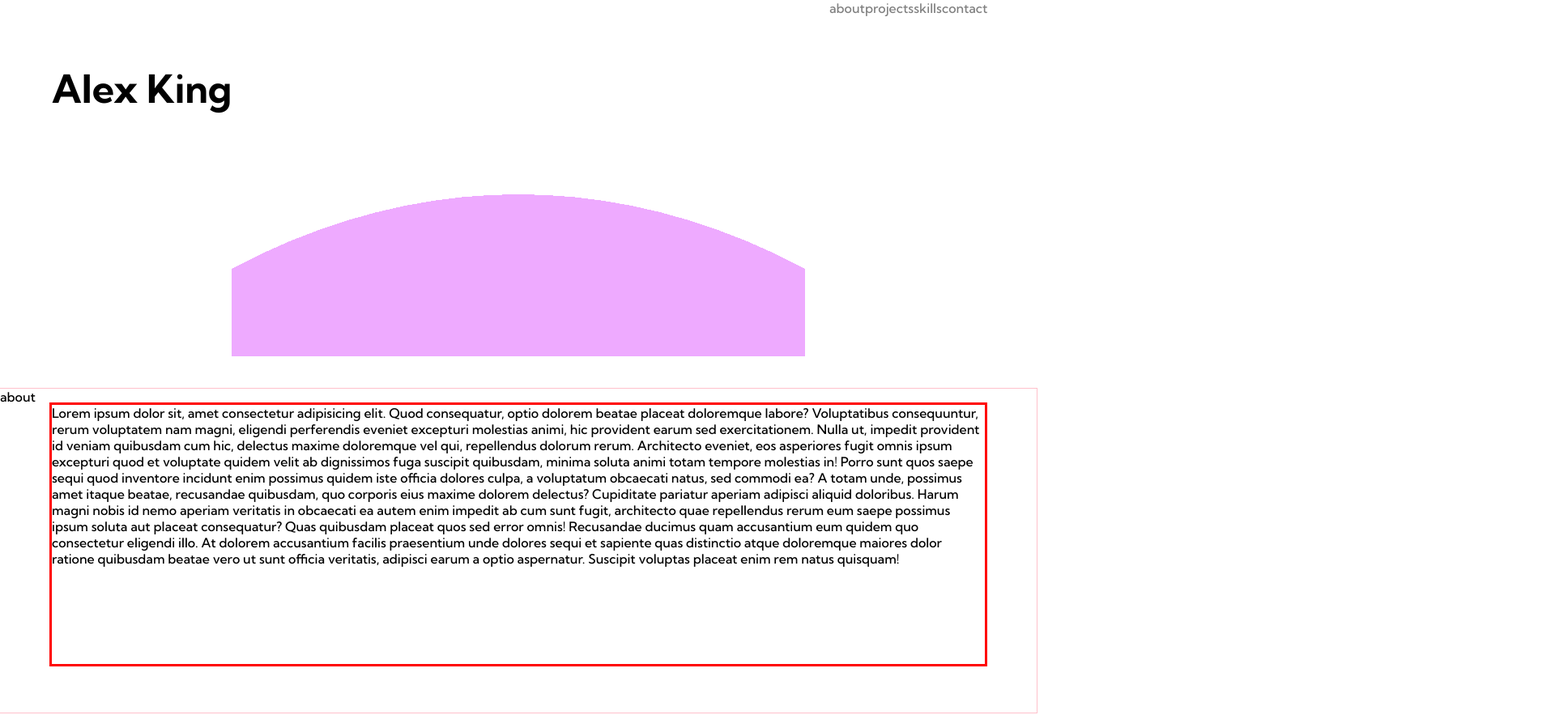
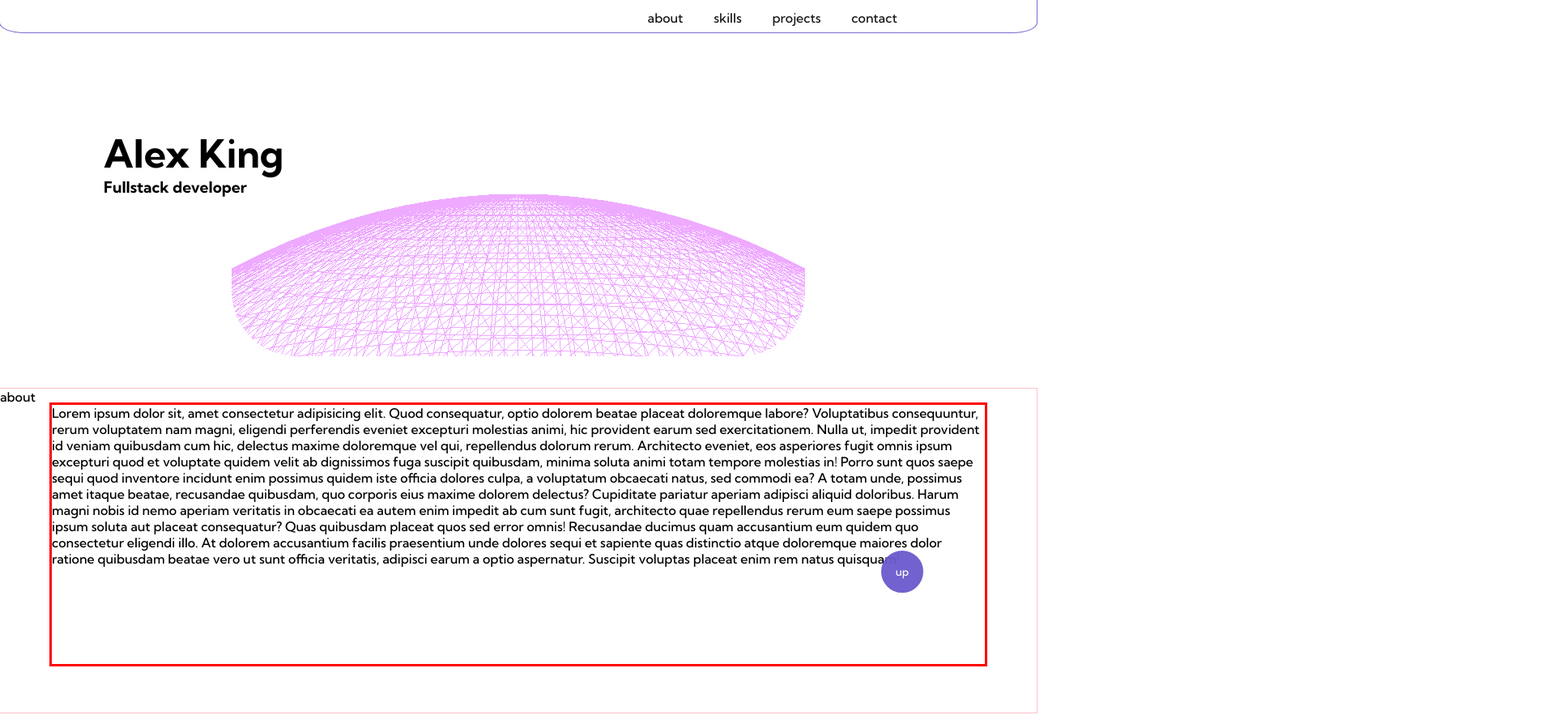
Before and after one commit to cal1co/portfolio-calico, a website built with Vite: page index.html in a window 1280 px wide. Shown: the top 883 px of the page at 81% size, 1920 px wide, since content can reach past the window. Built offline with nearby package versions, Linux system fonts and the light colour scheme; animation ran at ten frames a second.

Commit message:
anchors working

```diff
--- a/index.html
+++ b/index.html
@@ -18,10 +18,14 @@
 
       </div>
       <ul class="nav-controls">
-        <li class="nav-about">about</li>
-        <li class="nav-projects">projects</li>
-        <li class="nav-skills">skills</li>
-        <li class="nav-contact">contact</li>
+        <li class="nav-about"> <button class="nav-butt" onclick="location.href='#about'">about</button></li>
+
+        <li class="nav-skills"> <button class="nav-butt" onclick="location.href='#skills'">skills</button></li>
+
+        <li class="nav-projects"> <button class="nav-butt" onclick="location.href='#projects'">projects</button></li>
+
+        <li class="nav-contact"><button class="nav-butt" onclick="location.href='#contact'">contact</button></li>
+
       </ul>
 
       <!-- <div class="page-controls">
@@ -37,12 +41,15 @@
     </nav>
 
     <div class="header-content">
-      <h1 class="header-name">Alex King</h1>
+      <div class="header-container">
+        <h1 class="header-name">Alex King</h1>
+        <h1 class="header-tag">Fullstack developer</h1>
+      </div>
 
       <canvas class="world"></canvas>
     </div>
     <div class="body">
-      <div class="about">
+      <div class="about" id="about">
         about
         <p class="about-me">Lorem ipsum dolor sit, amet consectetur adipisicing elit. Quod consequatur, optio dolorem
           beatae placeat doloremque labore? Voluptatibus consequuntur, rerum voluptatem nam magni, eligendi perferendis
@@ -60,12 +67,12 @@
           Suscipit voluptas placeat enim rem natus quisquam!</p>
       </div>
 
-      <div class="skills">
+      <div class="skills" id="skills">
         skills
         <p>Lorem ipsum dolor sit amet consectetur adipisicing elit. Id doloribus ipsum iure accusamus laborum. Error esse minus pariatur aliquid incidunt eligendi, nihil, laboriosam aperiam vero, itaque totam. Debitis itaque quo illum laboriosam, sed aperiam ipsum nesciunt nemo architecto tempora ab, ipsam molestiae, at fuga magnam ullam odio voluptates sapiente fugiat.</p>
       </div>
 
-      <div class="projects">
+      <div class="projects" id="projects">
         projects
         <p>Lorem ipsum dolor sit, amet consectetur adipisicing elit. Quod consequatur, optio dolorem
           beatae placeat doloremque labore? Voluptatibus consequuntur, rerum voluptatem nam magni, eligendi perferendis
@@ -83,7 +90,7 @@
           Suscipit voluptas placeat enim rem natus quisquam!</p>
       </div>
 
-      <div class="contact">
+      <div class="contact" id="contact">
         contact
         <p>Lorem ipsum dolor sit amet consectetur adipisicing elit. Placeat, optio illo temporibus quibusdam tenetur, aliquam cupiditate inventore odit ab asperiores tempora quo consectetur dolore voluptatem quae facilis aliquid ullam alias soluta officiis sed corporis sunt iusto! Perspiciatis ad nihil sunt, voluptates corporis dolore tempora error autem libero quos expedita ab magni adipisci minima, sequi quis eaque. In ipsam modi ducimus eos aspernatur nobis omnis doloremque animi nisi, blanditiis perferendis tempore cum culpa distinctio nam nihil. Eius tenetur earum esse repudiandae?</p>
       </div>
@@ -91,8 +98,16 @@
     <div class="footer">
       footer
     </div>
+
+    <!-- <div class="go-up">
+      ^
+    </div> -->
+
+    <button class="go-up" onclick="location.href='#app'">up</button>
+
+
   </div>
-  <script type="module" src="/main.js"></script>
+  <script type="module" src="/three-elems.js"></script>
 </body>
 
 </html>
--- a/style.css
+++ b/style.css
@@ -1,4 +1,6 @@
 @import url('https://fonts.googleapis.com/css2?family=Kumbh+Sans:wght@500;700;900&display=swap');
+
+/* https://color.adobe.com/create/color-wheel */
 
 *{
   /* border:1px solid slateblue; */
@@ -7,9 +9,27 @@
 }
 html{
   overflow-x: hidden;
-  font-size:1rem
+  font-size:1rem;
+  scroll-behavior: smooth;
 }
-
+.go-up{
+  position:fixed;
+  top:85%;
+  left:85vw;
+  border:3px solid slateblue;
+  background-color:slateblue;
+  opacity: 95%;
+  border-radius:50%;
+  padding-right:12px;
+  padding-left:12px;
+  /* padding-top:5px; */
+  /* font-size:2rem; */
+  user-select:none;
+  color:white;
+  cursor:pointer;
+  width:52px;
+  height:52px;
+}
 .body{
   height:auto;
 }
@@ -17,8 +37,11 @@ nav{
   height:5vh;
   position:sticky;
   top:0;
-  z-index: 1;
+  z-index: 999;
   background-color:white;
+  outline:1px solid slateblue;
+  border-bottom-left-radius:30px 30%;
+  border-bottom-right-radius:30px 30%;
   /* overflow:hidden; */
   /* display:inline-flex; */
 }
@@ -36,7 +59,7 @@ ul{
   list-style-type:none;
   margin:0;
   padding:0;
-  overflow:hidden;
+  /* overflow:hidden; */
 }
 li{
   width:fit-content;
@@ -44,27 +67,50 @@ li{
 }
 .nav-controls{
   position:relative;
-  left:80vw;
+  left:60vw;
+  /* right:60%; */
+}
+.nav-butt{
+  position:relative;
+  top:50%;
+  transform:translateY(50%);
+  background:none;
+  border:none;
+  margin-left:2vw;
+  font-size:1rem;
+}
+.nav-butt:hover{
+  cursor:pointer;
+  transform:translateY(45%);
+}
+.nav-butt:active{
+  transform:translateY(50%)
 }
 
 
 .header-content{
   height:50vh
 }
-.header-content > h1{
-  position:fixed;
+.header-container{
+  position:absolute;
   z-index:2;
-  width:45vw;
-  /* top:50%; */
-
-  /* left:10% */
+  width:20vw;
+  top:20%;
+  left:10%;
 }
 .header-name{
-  font-size:3rem;
+  font-size:clamp(2rem, 7vw, 3rem);
   position:relative;
-  top:10%;
-  left:5%;
+  /* top:20%; */
+  /* left:10%; */
 }
+.header-tag{
+  /* top:35%; */
+  /* left:10%; */
+  font-size:clamp(0.6rem, 3vw, 1.2rem);
+}
+
+
 canvas{
   height:100%;
   width:90vw;
@@ -72,7 +118,7 @@ canvas{
   left:50%;
   transform:translateX(-50%);
   /* border: 5px solid black; */
-  /* border-radius:200px; */
+  border-radius:80px;
   /* border-bottom-left-radius:300px 1000%; */
   /* border-bottom-right-radius:300px 1000%; */
 }
@@ -87,7 +133,7 @@ canvas:active{
 .about{
   height:50vh;
   margin-top:5vh;
-  margin-bottom:5vh;
+  /* margin-bottom:5vh; */
   outline:1px solid pink
 }
 .about-me{
@@ -96,7 +142,8 @@ canvas:active{
   height:80%;
   width:90%;
   left:50%;
-  transform:translateX(-50%)
+  transform:translateX(-50%);
+  overflow:hidden;
 }
 
 .projects{
```
Also changed, not shown: three-elems.js.
